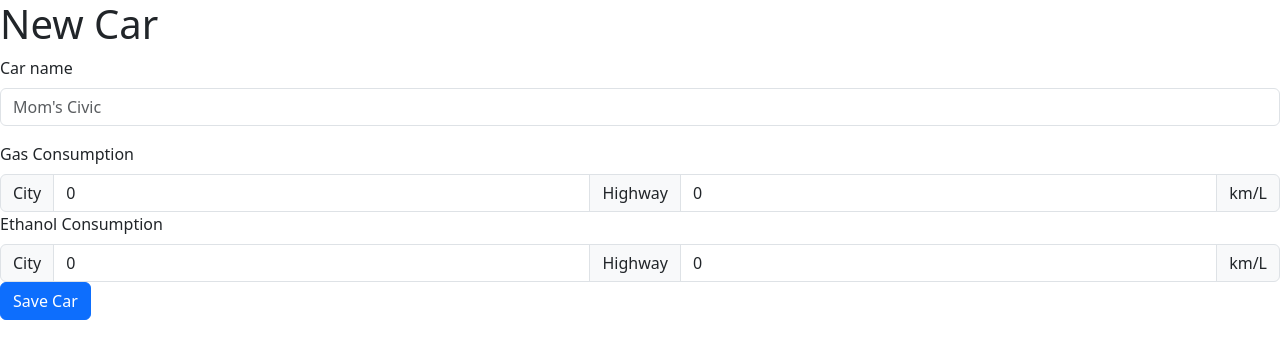
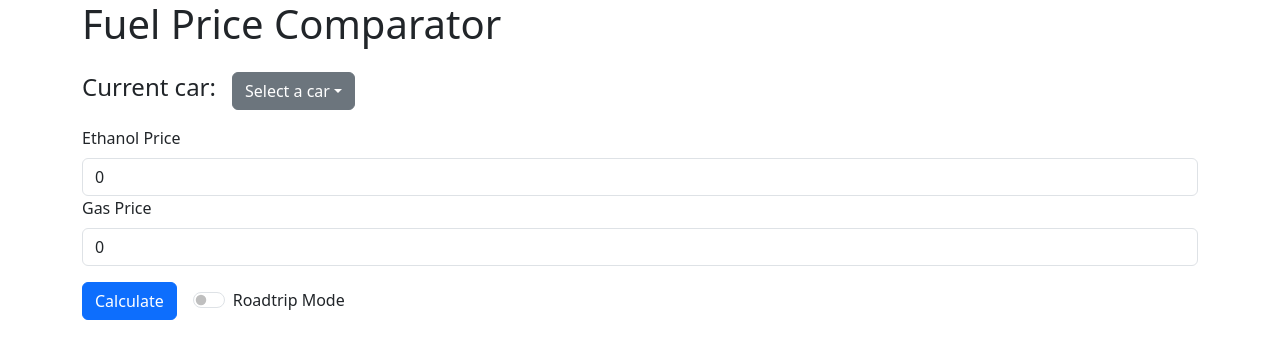
Before and after one commit to caioNapoles/elba, a React (Vite) app: page / in a window 1280 px wide. Shown: the top 358 px of the page. Built offline with nearby package versions, Linux system fonts and the light colour scheme.

Commit message:
Developed initial component functionality

```diff
--- a/src/App.tsx
+++ b/src/App.tsx
@@ -1,10 +1,10 @@
 import CarCreationScreen from "./components/CarCreator/CarCreationScreen";
-import { PriceComparator } from "./components/PriceComparator/PriceComparator";
+import { FuelPriceComparator} from "./components/PriceComparator/FuelPriceComparator";
 import "bootstrap/dist/css/bootstrap.min.css";
 function App() {
   return (
     <>
-      <CarCreationScreen />
+      <FuelPriceComparator />
     </>
   );
 }
--- a/src/class/Car.tsx
+++ b/src/class/Car.tsx
@@ -6,11 +6,11 @@ class Car {
   ethanolCityConsumption: number;
 
   constructor(
-    name: string,
-    gasHighwayConsumption: number,
-    gasCityConsumption: number,
-    ethanolHighwayConsumption: number,
-    ethanolCityConsumption: number
+    name: string = "",
+    gasHighwayConsumption: number = 0,
+    gasCityConsumption: number = 0,
+    ethanolHighwayConsumption: number = 0,
+    ethanolCityConsumption: number = 0
   ) {
     this.name = name;
     this.gasHighwayConsumption = gasHighwayConsumption;
@@ -21,6 +21,15 @@ class Car {
 
   stringfy() {
     return JSON.stringify(this);
+  }
+
+  readStringToCar(string: string) {
+    const car = JSON.parse(string);
+    this.name = car.name;
+    this.gasHighwayConsumption = car.gasHighwayConsumption;
+    this.gasCityConsumption = car.gasCityConsumption;
+    this.ethanolHighwayConsumption = car.ethanolHighwayConsumption;
+    this.ethanolCityConsumption = car.ethanolCityConsumption;
   }
 
   stringfyAndStore() {
@@ -54,8 +63,9 @@ class Car {
       this.ethanolHighwayConsumption === 0
     ) {
       return true;
+    } else {
+      return false;
     }
-    return false;
   }
 }
 
--- /dev/null
+++ b/src/components/PriceComparator/FuelPriceComparator.tsx
@@ -0,0 +1,156 @@
+import React, { useEffect, useState } from "react";
+import {
+  Alert,
+  Button,
+  Container,
+  Dropdown,
+  DropdownButton,
+  Form,
+  Stack,
+} from "react-bootstrap";
+import Car from "../../class/Car";
+
+export const FuelPriceComparator = () => {
+  const noCar = new Car();
+  noCar.name = "Select a car";
+
+  const [carList, setCarList] = useState<Car[]>([]);
+  const [ethanolPrice, setEthanolPrice] = useState<number>(0);
+  const [gasPrice, setGasPrice] = useState<number>(0);
+  const [roadtripMode, setRoadtripMode] = useState<boolean>(false);
+  const [currentCar, setCurrentCar] = useState<Car>(noCar);
+  const [result, setResult] = useState<string>("");
+  const [resultWindow, setResultWindow] = useState<boolean>(false);
+  const [error, setError] = useState("");
+  const [errorWindow, setErrorWindow] = useState<boolean>(false);
+
+  useEffect(() => {
+    const cars: Car[] = [];
+    for (let i = 0; i < localStorage.length; i++) {
+      const key = localStorage.key(i);
+      if (key) {
+        const carString = localStorage.getItem(key);
+        const car = new Car();
+        car.readStringToCar(carString || "");
+        if (car) {
+          cars.push(car);
+        }
+      }
+    }
+    setCarList(cars);
+  }, []);
+
+  const handleSelect = (eventKey: string | null) => {
+    if (eventKey) {
+      const selectedCar = carList[parseInt(eventKey)];
+      setCurrentCar(selectedCar);
+    }
+  };
+
+  const calculateCost = () => {
+    const car = currentCar;
+    if (car.name === "Select a car") {
+      throw new Error("Please select a car!");
+    } else if (ethanolPrice === 0 || gasPrice === 0) {
+      throw new Error("Please input the prices!");
+    }
+
+    let gasConsumption: number;
+    let ethanolConsumption: number;
+    if (roadtripMode) {
+      gasConsumption = car.gasHighwayConsumption;
+      ethanolConsumption = car.ethanolHighwayConsumption;
+    } else {
+      gasConsumption = car.gasCityConsumption;
+      ethanolConsumption = car.ethanolCityConsumption;
+    }
+    const gasKmCost = gasPrice / gasConsumption;
+    console.log("kmCostGas " + gasKmCost);
+    const ethanolKmCost = ethanolPrice / ethanolConsumption;
+    console.log("kmCostEthanol " + ethanolKmCost);
+
+    if (ethanolKmCost < gasKmCost) {
+      return "Ethanol is cheaper!";
+    } else {
+      return "Gas is cheaper!";
+    }
+  };
+
+  const handleResult = () => {
+    setErrorWindow(false);
+    try {
+      setResult(calculateCost());
+      setResultWindow(true);
+    } catch (error) {
+      setError((error as Error).message);
+      setErrorWindow(true);
+    }
+  };
+
+  return (
+    <div>
+      <Container>
+        <Stack gap={3}>
+          <h1>Fuel Price Comparator</h1>
+          <Stack direction="horizontal" gap={3}>
+            <h4>Current car:</h4>
+            <DropdownButton
+              id="dropdown-variants-secondary"
+              title={currentCar.name || "Select a car"}
+              variant="secondary"
+              onSelect={handleSelect}
+            >
+              {carList.map((car, index) => (
+                <Dropdown.Item key={index} eventKey={index.toString()}>
+                  {car.name}
+                </Dropdown.Item>
+              ))}
+            </DropdownButton>
+          </Stack>
+          <Form.Group controlId="ethanolPrice">
+            <Form.Label>Ethanol Price</Form.Label>
+            <Form.Control
+              type="number"
+              value={ethanolPrice}
+              onChange={(e) => setEthanolPrice(Number(e.target.value))}
+            />
+            <Form.Label>Gas Price</Form.Label>
+            <Form.Control
+              type="number"
+              value={gasPrice}
+              onChange={(e) => setGasPrice(Number(e.target.value))}
+            />
+          </Form.Group>
+          <Alert
+            show={resultWindow}
+            variant="success"
+            dismissible
+            onClose={() => setResultWindow(false)}
+          >
+            {result}
+          </Alert>
+          <Alert
+            show={errorWindow}
+            variant="danger"
+            dismissible
+            onClose={() => setErrorWindow(false)}
+          >
+            {error}
+          </Alert>
+          <Stack direction="horizontal" gap={3}>
+            <Button onClick={() => handleResult()}>Calculate</Button>
+            <Form.Group controlId="roadtripMode">
+              <Form.Check
+                type="switch"
+                label="Roadtrip Mode"
+                defaultChecked={roadtripMode}
+                checked={roadtripMode}
+                onChange={(e) => setRoadtripMode(e.target.checked)}
+              />
+            </Form.Group>
+          </Stack>
+        </Stack>
+      </Container>
+    </div>
+  );
+};
--- a/src/components/PriceComparator/PriceComparator.tsx
+++ /dev/null
@@ -1,5 +0,0 @@
-import React from "react";
-
-export const PriceComparator = () => {
-  return <div>PriceComparator</div>;
-};
```
